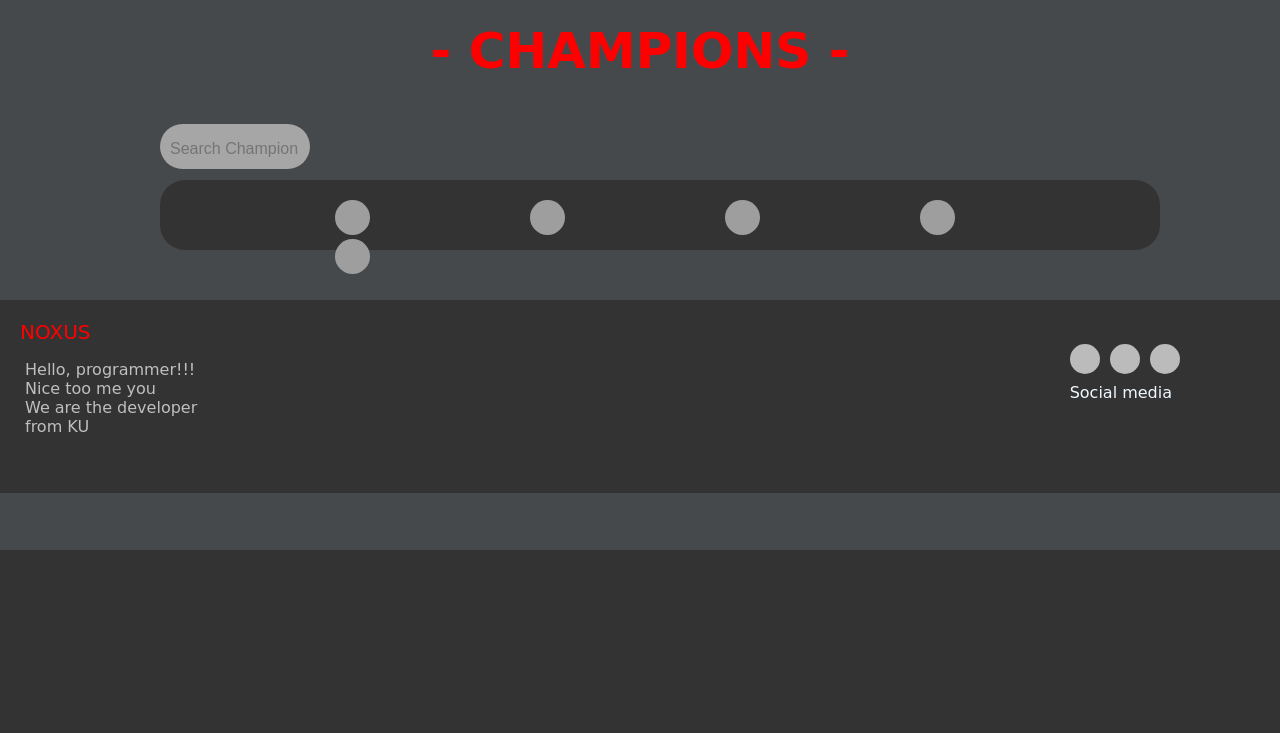
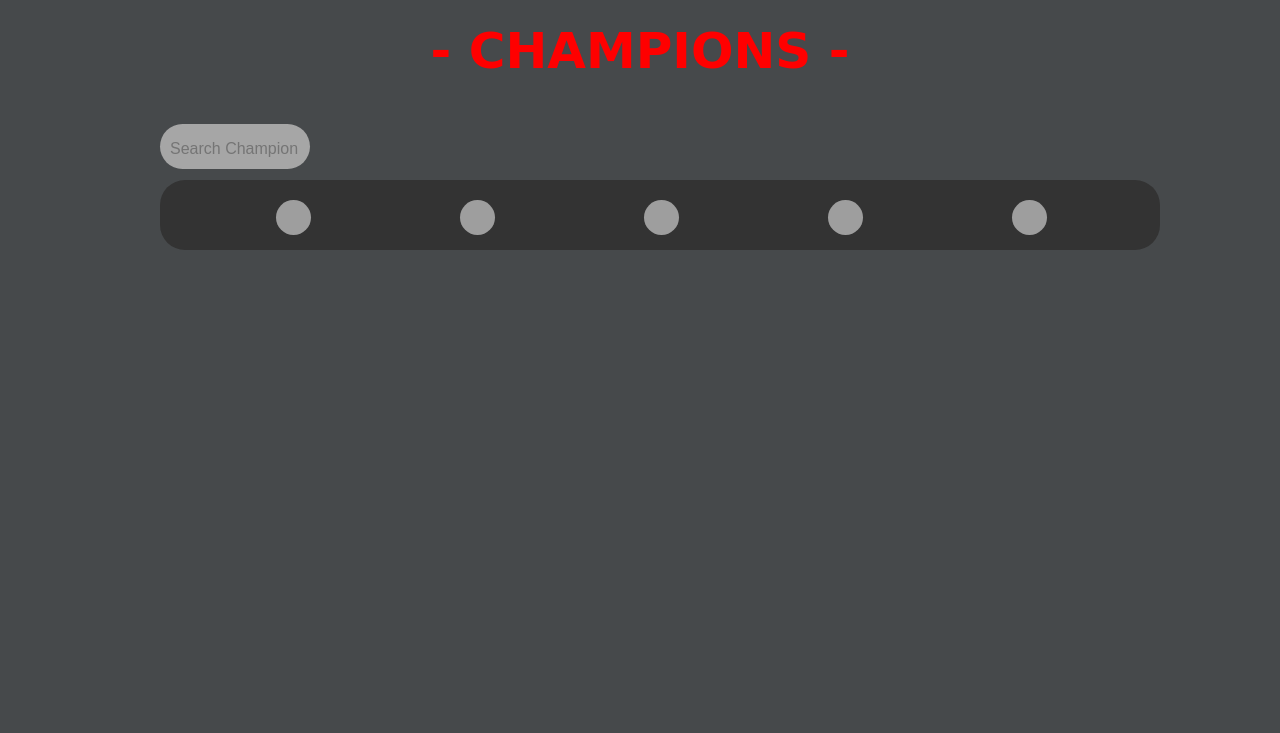
Before and after one commit to Sahanon-P/Noxus-Project, a Django app: page / in a window 1280 px wide. Shown: the part 250-983 px from the top of the page. Before the commit the page ends 800 px from the top, so only its background shows below. Run offline with Django 3.2, Linux system fonts and the light colour scheme; data that the repository does not hold is empty; grey boxes are pictures that could not be loaded.

Commit message:
fix the layout

```diff
--- a/noxusProject/static/noxusProject/index_style.css
+++ b/noxusProject/static/noxusProject/index_style.css
@@ -8,13 +8,11 @@ body {
 }
 
 footer {
-    left: 0;
-    bottom: 0;
+    position: relative;
+    height: 200px;
+    margin-top: 150%;
     background-color: #333;
     color: #bfbfbf;
-    padding-top:20px;
-    padding-bottom:130px;
-    padding-left:20px;
 }
 
 h1 {
@@ -129,7 +127,7 @@ h1 {
     background-size: cover;
     border-radius: 50%;
     display: inline-block;
-    margin-left: 155px;
+    margin-left: 10%;
 }
 
 .top-icon:hover {
@@ -144,7 +142,7 @@ h1 {
     background-size: cover;
     border-radius: 50%;
     display: inline-block;
-    margin-left: 155px;
+    margin-left: 15%;
 }
 
 .jungle-icon:hover {
@@ -159,7 +157,7 @@ h1 {
     background-size: cover;
     border-radius: 50%;
     display: inline-block;
-    margin-left: 155px;
+    margin-left: 15%;
 }
 
 .mid-icon:hover {
@@ -174,7 +172,7 @@ h1 {
     background-size: cover;
     border-radius: 50%;
     display: inline-block;
-    margin-left: 155px;
+    margin-left: 15%;
 }
 
 .bottom-icon:hover {
@@ -189,7 +187,7 @@ h1 {
     background-size: cover;
     border-radius: 50%;
     display: inline-block;
-    margin-left: 155px;
+    margin-left: 15%;
 }
 
 .support-icon:hover {
@@ -198,30 +196,33 @@ h1 {
 
 /*--------------- Square Box Table ---------------*/
 
-table {
+.container {
+    position: absolute;
     width: 75%;
     margin-top: 50px;
     margin-left: 13.5%;
 }
 
-th {
-    text-align: center;
-    padding: 10px;
+.box {
+    height: 150px;
+    width: 138px;
+    display: inline-block;
 }
 
-.box {
+.picture {
     height: 100px;
     width: 100px;
+    margin-left: 14%;
     background-size: cover;
-    margin: auto;
 }
 
-.box:hover {
+.picture:hover {
     /*add later*/
 }
 
 .text{
     margin-top: 10px;
+    margin-left: 45px;
     color: white;
 }
 
--- a/noxusProject/templates/noxusProject/contact.html
+++ b/noxusProject/templates/noxusProject/contact.html
@@ -3,7 +3,7 @@
     <head>
         <meta charset="utf-8">
         <title>contact us form</title>
-        <link rel="stylesheet" href="style.css">
+        <link rel="stylesheet" href="contact_style.css">
         <script src="https://kit.fontawesome.com/a076d05399.js"></script>
     </head>
     <body>
--- a/noxusProject/templates/noxusProject/index.html
+++ b/noxusProject/templates/noxusProject/index.html
@@ -27,17 +27,14 @@
   <span class="support-icon"></span>
 </div>
 
-<table>
-  <tr>
-    {% for champ in champion %}
-    <th>
+<div class="container">
+  {% for champ in champion %}
+    <div class="box">
       <a href="{{champ.name}}"><div class="box" style="background-image: url('http://ddragon.leagueoflegends.com/cdn/10.22.1/img/champion/{{champ.name}}.png');"></div></a>
       <a href="{{champ.name}}"><div class="text">{{champ.name}}</div></a>
-    </th>
-    {%endfor%}
-  </tr>
-</table>
-
+    </div>
+  {%endfor%}
+</div>
 
 </body>
 <footer>
```
Also changed, not shown: noxusProject/static/noxusProject/detail_style.css (+3 -11 lines), noxusProject/static/noxusProject/contact_style.css (renamed from noxusProject/static/noxusProject/style.css).
